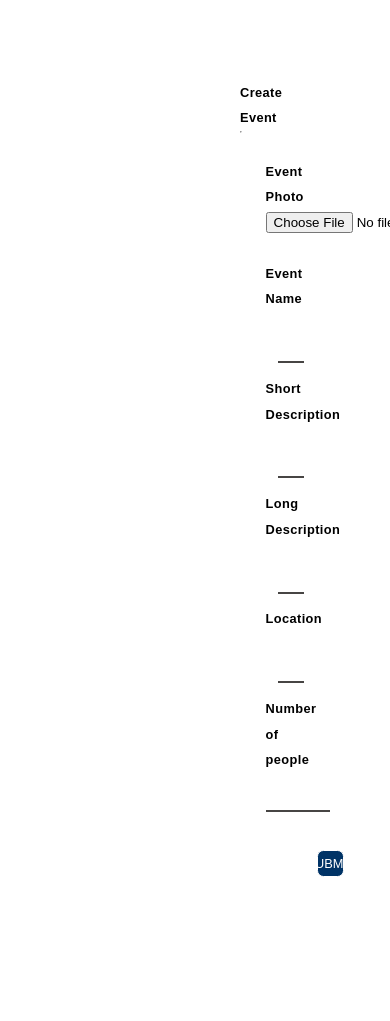
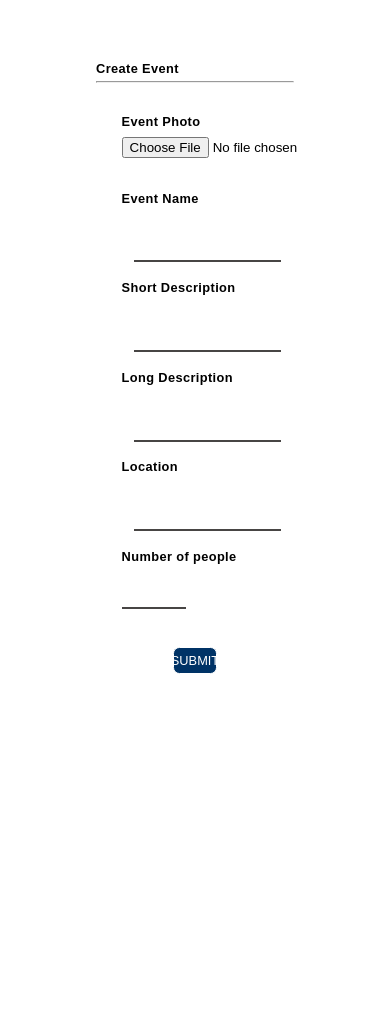
Before and after one commit to bleachjade/Kvent, a Django app: page /create/ in a window 390 px wide; the page is wider, and only the part inside the window is pictured. Shown: the part 46-1067 px from the top of that part. After the commit the page ends 720 px from the top of that part, so only its background shows below. Run offline with Django 3.2, Linux system fonts and the light colour scheme; the visitor is signed in with stand-in values (Sample User, id 1).

Commit message:
add meta tag to use properly in mobile phone

```diff
--- a/Kvent/static/css/create-event.css
+++ b/Kvent/static/css/create-event.css
@@ -142,6 +142,9 @@ form .input button:focus {
     form textarea{
         font-size: 0.7em;
     }
+    .wrap-container .create-form {
+        padding: 5em 10em 5em 10em;
+    }
 }
 @media screen and (max-width: 778px) {
     .nav-bar {
@@ -158,6 +161,9 @@ form .input button:focus {
     form textarea{
         font-size: 0.6em;
     }
+    .wrap-container .create-form {
+        padding: 4em 8em 4em 8em;
+    }
 }
 @media screen and (max-width: 540px) {
     .nav-bar {
@@ -167,9 +173,15 @@ form .input button:focus {
     .text-title {
         font-size: 0.8em;
     }
+    .wrap-container .create-form {
+        padding: 3.5em 6em 3.5em 6em;
+    }
 }
 @media screen and (max-width: 376px) {
     .nav-bar {
         font-size: 1em;
     }
+    .wrap-container .create-form {
+        padding: 3.5em 2.5em 3.5em 2.5em;
+    }
 }
--- a/Kvent/templates/kvent/create-event-page.html
+++ b/Kvent/templates/kvent/create-event-page.html
@@ -5,6 +5,9 @@
     {% load static %}
     <title> Kvent </title>
     <link rel="stylesheet" type="text/css" href="{% static '/css/create-event.css' %}">
+    <meta name="viewport" content="width=device-width,initial-scale=1,maximum-scale=1,user-scalable=no">
+    <meta http-equiv="X-UA-Compatible" content="IE=edge,chrome=1">
+    <meta name="HandheldFriendly" content="true">
 
 </head>
 
```
